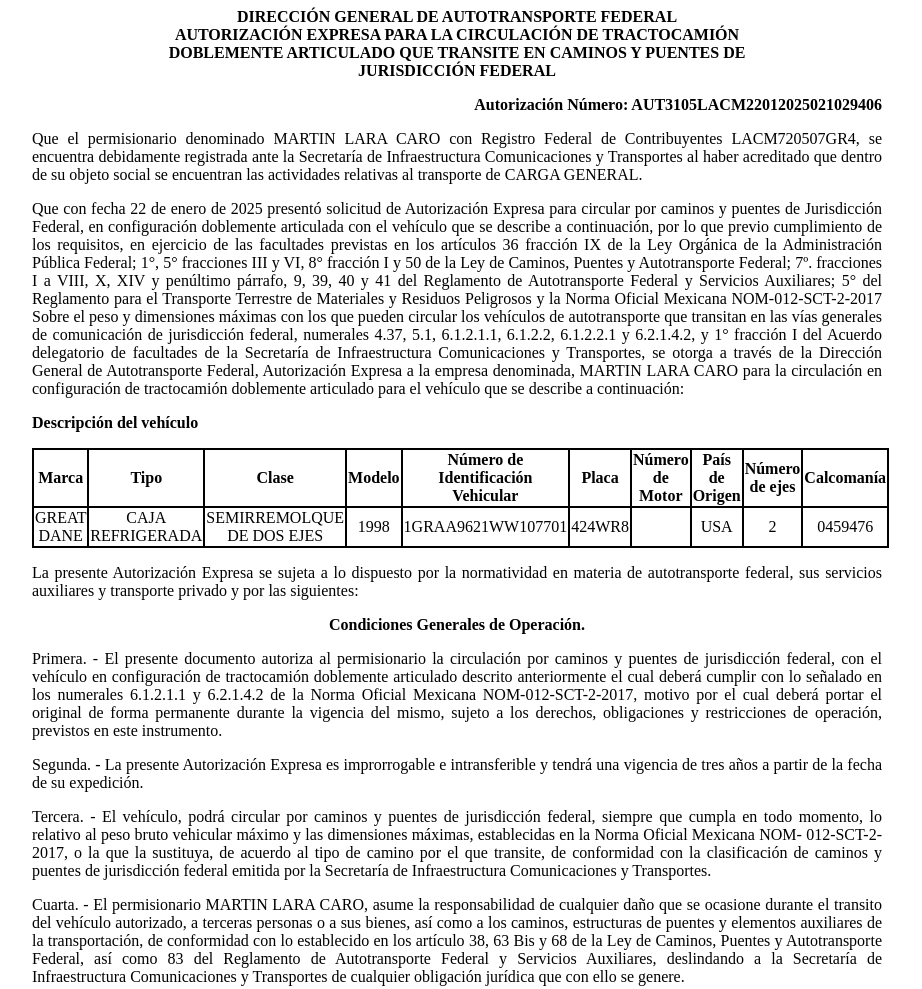
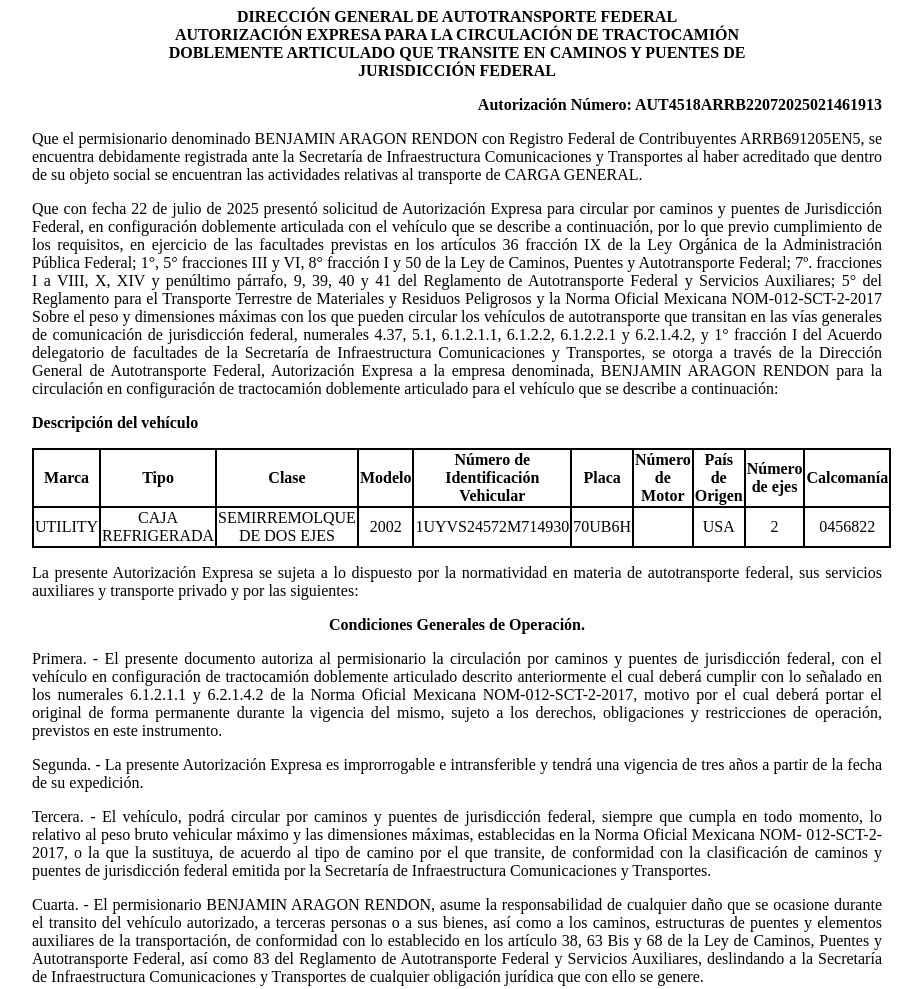
Before and after one commit to app-sct1/ConsultaAutDobleRemolque-folio-0270013, a plain HTML site: page index.html in a window 1280 px wide. Shown: the top 989 px of the page, without its empty margins (183-1105 px from the left). Drawn offline with Linux system fonts and the light colour scheme.

Commit message:
index.html

```diff
--- a/index.html
+++ b/index.html
@@ -75,11 +75,11 @@
 						<p class="sinMargen">DOBLEMENTE ARTICULADO QUE TRANSITE EN CAMINOS Y PUENTES DE</p>
 						<p class="sinMargen">JURISDICCIÓN FEDERAL</p>
 					</div>
-<p class="derechaNegro">Autorización Número: AUT3105LACM22012025021029406</p>
+<p class="derechaNegro">Autorización Número: AUT4518ARRB22072025021461913</p>
 
 					<p class="justificado">Que el permisionario denominado
-						MARTIN LARA CARO con Registro Federal de
-						Contribuyentes LACM720507GR4, se encuentra
+						BENJAMIN ARAGON RENDON con Registro Federal de
+						Contribuyentes ARRB691205EN5, se encuentra
 						debidamente registrada ante la Secretaría de Infraestructura
 						Comunicaciones y Transportes al haber acreditado que dentro de su
 						objeto social se encuentran las actividades relativas al
@@ -87,7 +87,7 @@
 
 
 					<p class="justificado">Que con fecha 22 de
-						enero de 2025 presentó
+						julio de 2025 presentó
 						solicitud de Autorización Expresa para circular por caminos y
 						puentes de Jurisdicción Federal, en configuración doblemente
 						articulada con el vehículo que se describe a continuación, por lo
@@ -107,7 +107,7 @@
 						facultades de la Secretaría de Infraestructura Comunicaciones y
 						Transportes, se otorga a través de la
 						Dirección General de Autotransporte Federal, Autorización Expresa a la
-						empresa denominada, MARTIN LARA CARO para la
+						empresa denominada, BENJAMIN ARAGON RENDON para la
 						circulación en configuración de tractocamión doblemente articulado
 						para el vehículo que se describe a continuación:</p>
 
@@ -128,16 +128,16 @@
 							<th class="borde">Calcomanía</th>
 						</tr>
 						<tr class="borde">
-							<td class="borde">GREAT DANE</td>
+							<td class="borde">UTILITY</td>
 							<td class="borde">CAJA REFRIGERADA</td>
 							<td class="borde">SEMIRREMOLQUE DE DOS EJES</td>
-							<td class="borde">1998</td>
-							<td class="borde">1GRAA9621WW107701</td>
-							<td class="borde">424WR8</td>
+							<td class="borde">2002</td>
+							<td class="borde">1UYVS24572M714930</td>
+							<td class="borde">70UB6H</td>
 							<td class="borde"></td>
 							<td class="borde">USA</td>
 							<td class="borde">2</td>
-							<td class="borde">0459476</td>
+							<td class="borde">0456822</td>
 						</tr>
 
 					</tbody></table>
@@ -175,7 +175,7 @@
 						Secretaría de Infraestructura Comunicaciones y Transportes.</p>
 
 					<p class="justificado">Cuarta. - El permisionario
-						MARTIN LARA CARO, asume la responsabilidad de
+						BENJAMIN ARAGON RENDON, asume la responsabilidad de
 						cualquier daño que se ocasione durante el transito del vehículo
 						autorizado, a terceras personas o a sus bienes, así como a los
 						caminos, estructuras de puentes y elementos auxiliares de la
```
